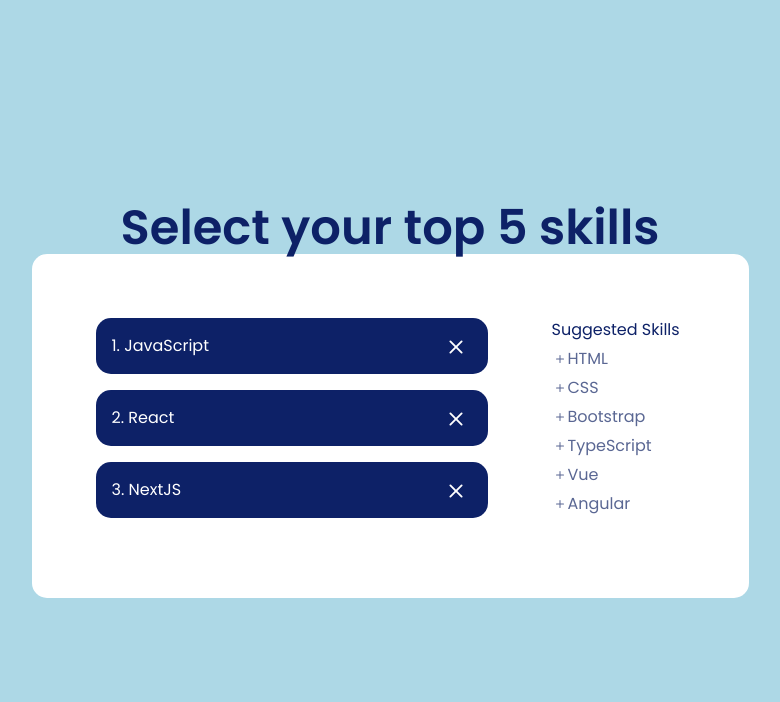
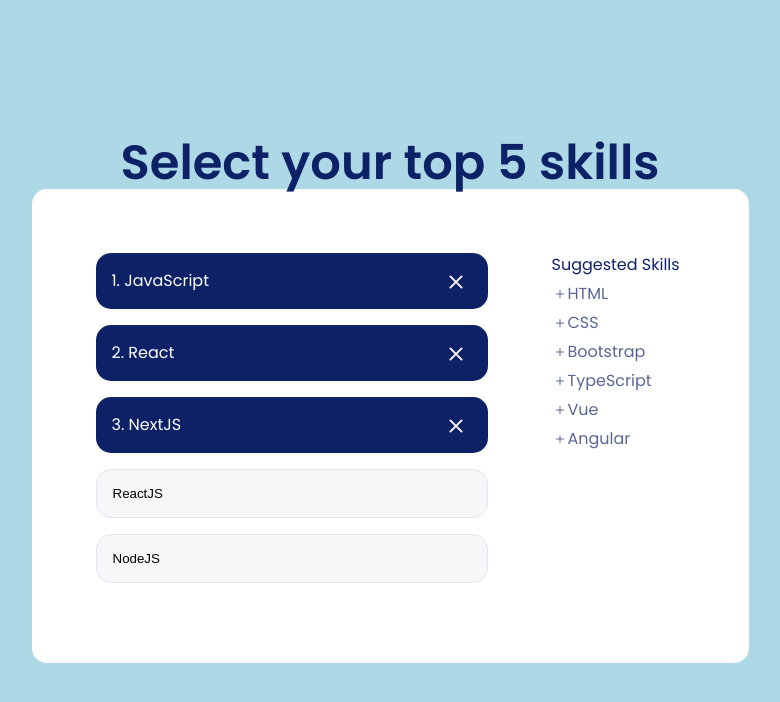
Before and after one commit to DevNik14/sortable-list-component, a React (Vite) app: page / in a window 1280 px wide. Shown: the top 702 px of the page, without its empty margins (250-1030 px from the left). Built offline with nearby package versions, Linux system fonts and the light colour scheme.

Commit message:
style: style the select element

```diff
--- /dev/null
+++ b/src/Components/Down.jsx
@@ -0,0 +1,9 @@
+const Down = () => {
+  return (
+    <svg xmlns="http://www.w3.org/2000/svg" width="16" height="16" fill="currentColor" class="bi bi-chevron-down" viewBox="0 0 16 16">
+      <path fill-rule="evenodd" d="M1.646 4.646a.5.5 0 0 1 .708 0L8 10.293l5.646-5.647a.5.5 0 0 1 .708.708l-6 6a.5.5 0 0 1-.708 0l-6-6a.5.5 0 0 1 0-.708" />
+    </svg>
+  )
+}
+
+export default Down;
--- a/src/Components/SelectedSkillsList/SelectedSkillsList.jsx
+++ b/src/Components/SelectedSkillsList/SelectedSkillsList.jsx
@@ -1,4 +1,5 @@
 import Delete from '../Delete';
+import Down from '../Down';
 import styles from './SelectedSkillsList.module.css';
 import SuggestedSkills from '../SugegestedSkills/SugegestedSkills';
 
@@ -18,6 +19,20 @@
           3. NextJS
           <Delete />
         </div>
+        <div>
+          <select name="">
+            <option>ReactJS</option>
+            <option>React Native</option>
+            <option>React Redux</option>
+          </select>
+        </div>
+        <div>
+          <select name="">
+            <option>NodeJS</option>
+            <option>ExpressJS</option>
+            <option>React Redux</option>
+          </select>
+        </div>
       </div>
       <SuggestedSkills />
     </section>
--- a/src/Components/SelectedSkillsList/SelectedSkillsList.module.css
+++ b/src/Components/SelectedSkillsList/SelectedSkillsList.module.css
@@ -1,3 +1,7 @@
+svg {
+  cursor: pointer;
+}
+
 .selectedSkillsListWrapper {
   max-width: 717px;
   background: #fff;
@@ -28,6 +32,22 @@
   height: 30px;
 }
 
-svg {
+select {
   cursor: pointer;
+  width: 100%;
+  padding: 16px;
+  margin-bottom: 16px;
+  border-radius: 15px;
+  -webkit-appearance: none;
+  -moz-appearance: none;
+  appearance: none;
+  border: none;
+  background: #F7F7FA;
+  border: 1px solid #E3E5F1;
 }
+
+select:focus {
+  border: none;
+  outline: none;
+  border: 1px solid #E3E5F1;
+}
```
